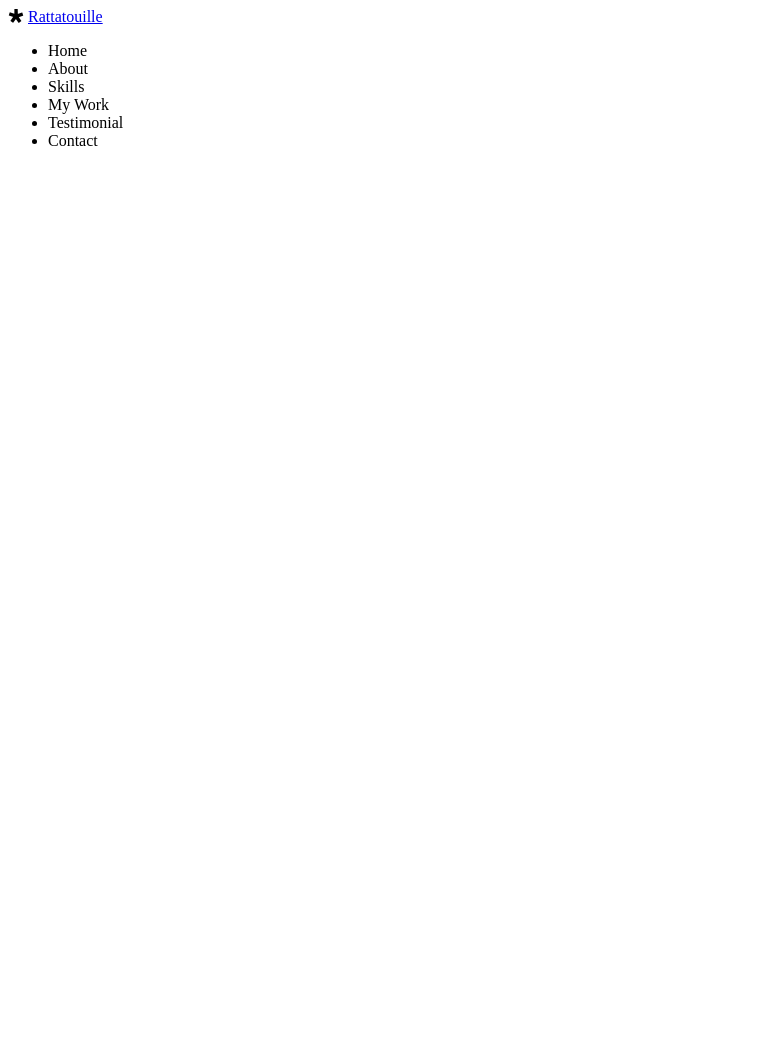
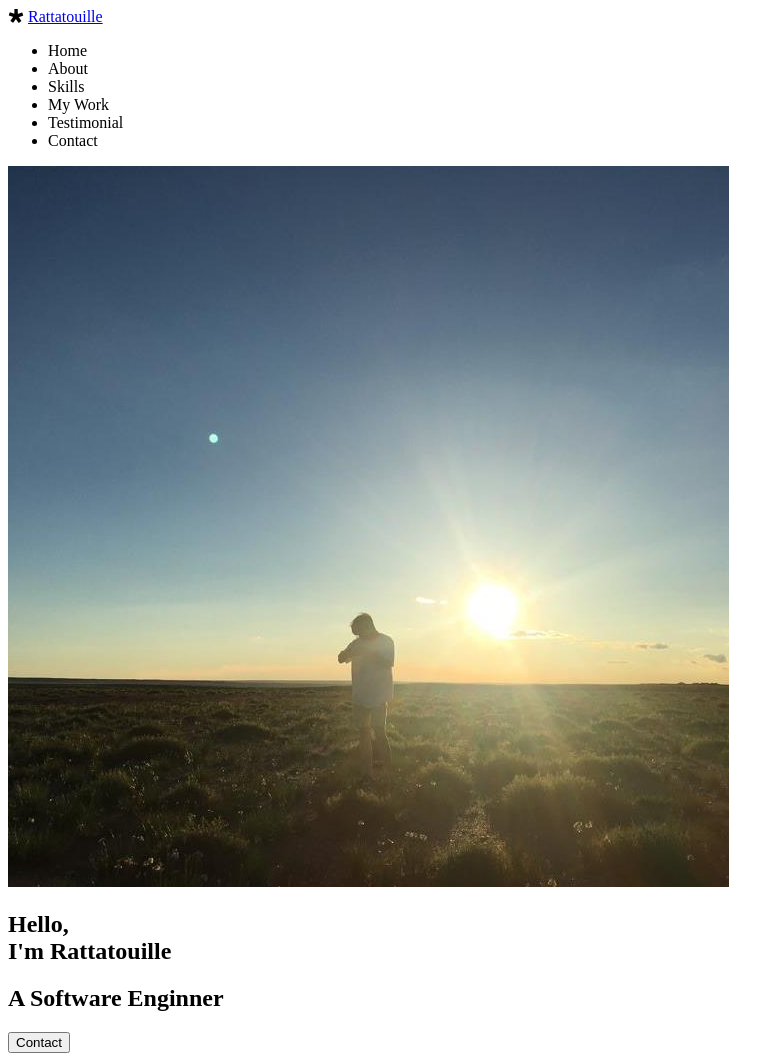
Before and after one commit to junisYun/Rattatouille_Home, a plain HTML site: page index.html in a window 1280 px wide. Shown: the whole page, without its empty margins (0-784 px from the left). Before the commit the page ends 800 px from the top, so only its background shows below. Drawn offline with Linux system fonts and the light colour scheme.

Commit message:
HTML: Home

```diff
--- a/index.html
+++ b/index.html
@@ -29,7 +29,6 @@
         <i class="fab fa-diaspora"></i>
         <a href="#">Rattatouille</a>
       </div>
-      <div class="navbar__menu">
       <ul class="navbar__menu">
         <li class="navbar__menu__item">Home</li>
         <li class="navbar__menu__item">About</li>
@@ -38,8 +37,15 @@
         <li class="navbar__menu__item">Testimonial</li>
         <li class="navbar__menu__item">Contact</li>
       </ul>
-      </div>
     </nav>
+    <!-- Home -->
+    <section id="home">
+      <img src="/image/profile.jpg" alt="profile" class="home__avater" />
+      <h1 class="home__title">Hello, <br />I'm Rattatouille</h1>
+      <h2 class="home__description">A Software Enginner</h2>
+      <button class="home__contact">Contact</button>
+    </section>
+
     <!-- About -->
     <section id="about"></section>
     <!-- skills -->
```
Also changed, not shown: image/profile.jpg (added). Lines whose indentation alone changed are shown as unchanged.
